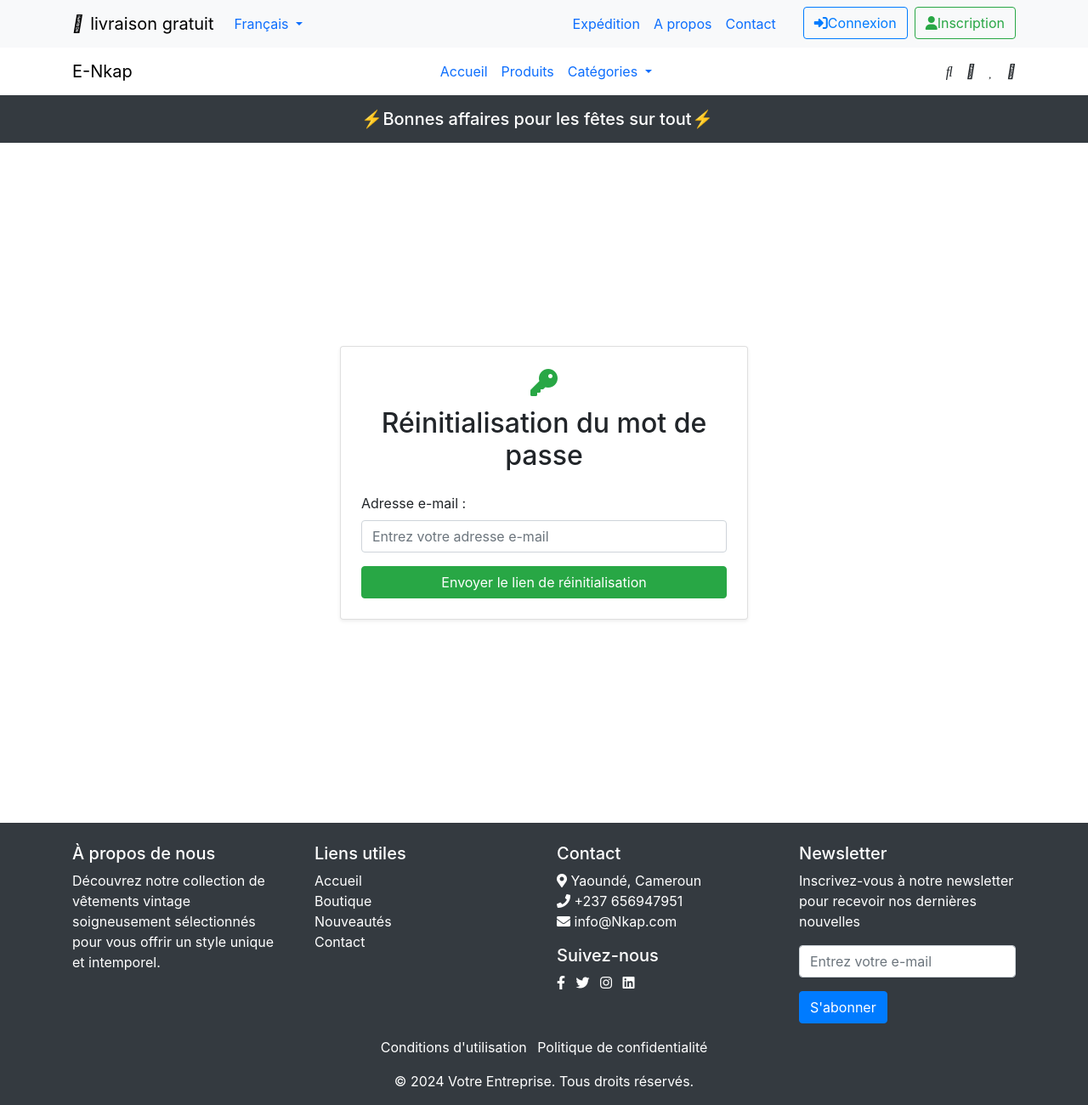
After one commit to QAvanick/nkapCommercePhp, a PHP site: page /src/reset_password.php in a window 1280 px wide. The commit adds this page. Shown: the whole page at 85% size. Run offline with PHP 8.4, Linux system fonts and the light colour scheme.

Commit message:
travail 3

```diff
--- a/src/register.php
+++ b/src/register.php
@@ -23,7 +23,7 @@ if (isset($_POST['username'], $_POST['email'], $_POST['password'], $_POST['confi
         if ($stmt->execute()) {
             echo "Inscription réussie !";
 
-            header('Location: ../home.php');
+            header('Location: ./home.php');
             exit();
         } else {
             echo "Erreur lors de l'insertion.";
--- /dev/null
+++ b/src/reset_password.php
@@ -0,0 +1,25 @@
+<?php
+
+require './../config/database.php';
+
+global $pdo;
+
+
+
+
+
+
+
+
+
+
+
+
+
+
+
+
+
+
+
+include './../templates/frontend/auth/reset_password_views.php';
--- /dev/null
+++ b/templates/frontend/auth/reset_password_views.php
@@ -0,0 +1,41 @@
+
+<!DOCTYPE html>
+<html lang="en">
+<head>
+    <meta charset="UTF-8">
+    <meta name="viewport" content="width=device-width, initial-scale=1.0">
+    <link rel="stylesheet" href="../../public/assets/css/bootstrap.css">
+    <link rel="stylesheet" href="../../public/assets/css/utils.css">
+    <link rel="stylesheet" href="https://site-assets.fontawesome.com/releases/v6.4.2/css/all.css">
+    <link rel="stylesheet" href="https://cdnjs.cloudflare.com/ajax/libs/font-awesome/5.15.4/css/all.min.css">
+
+    <!-- Bootstrap CSS -->
+<link href="https://stackpath.bootstrapcdn.com/bootstrap/5.1.3/css/bootstrap.min.css" rel="stylesheet">
+<!-- Bootstrap Bundle with Popper -->
+<script src="https://stackpath.bootstrapcdn.com/bootstrap/5.1.3/js/bootstrap.bundle.min.js"></script>
+
+<?php
+include __DIR__ .'/../layout/header.views.php'
+?>
+
+
+<div class="container d-flex justify-content-center align-items-center vh-100">
+        <div class="card p-4 shadow-sm" style="width: 30rem;">
+            <h2 class="text-center text-success"><i class="fa-solid fa-key"></i></h2>
+            <h2 class="mb-4 text-center">Réinitialisation du mot de passe</h2>
+            <form action="/reset-password" method="post">
+                <div class="mb-3">
+                    <label for="email" class="form-label">Adresse e-mail :</label>
+                    <input type="email" class="form-control" id="email" name="email" placeholder="Entrez votre adresse e-mail" required>
+                </div>
+                <button type="submit" class="btn btn-success w-100">Envoyer le lien de réinitialisation</button>
+            </form>
+        </div>
+    </div>
+
+
+
+
+<?php
+include __DIR__ .'/../layout/footer.views.php'
+?>
--- a/templates/frontend/layout/header.views.php
+++ b/templates/frontend/layout/header.views.php
@@ -53,6 +53,7 @@ section {
 </head>
 <body>
 
+
 <?php
 include __DIR__ .'/_partial/navbar_top.views.php'
 ?>
```
Also changed, not shown: src/login.php (+6 -4 lines), templates/frontend/auth/login_views.php (+6 -3 lines).
